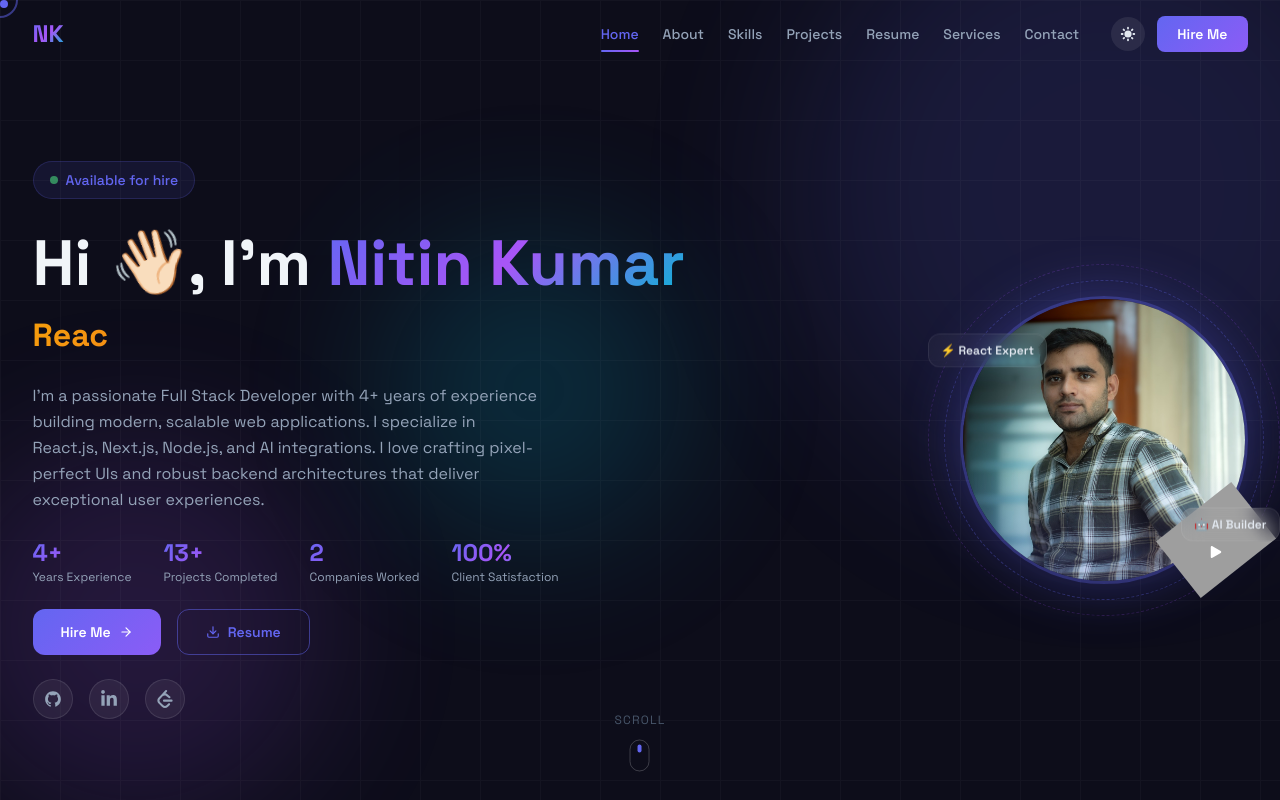
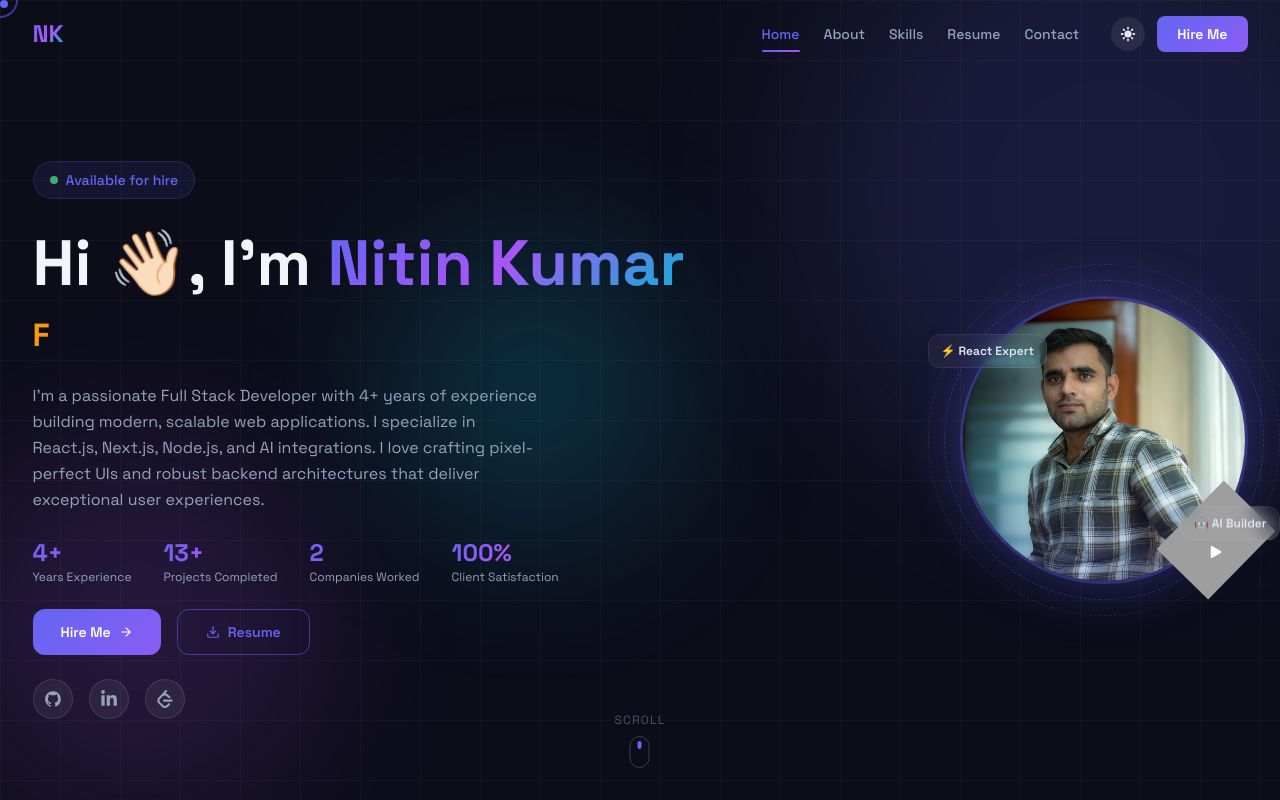
Before and after one commit to nitinkumar2003/animation-portfolio, a React (Vite) app: page / in a window 1280 px wide. Shown: the top 800 px of the page. Built offline with nearby package versions, Linux system fonts and the light colour scheme; grey boxes are pictures that could not be loaded.

Commit message:
project services,testimonials ,github stats hide for now

```diff
--- a/src/data/Constant.jsx
+++ b/src/data/Constant.jsx
@@ -2,8 +2,8 @@ export const navItems = [
   { id: 0, name: "home",     label: "Home" },
   { id: 1, name: "about",    label: "About" },
   { id: 2, name: "skills",   label: "Skills" },
-  { id: 3, name: "works",    label: "Projects" },
+  // { id: 3, name: "works",    label: "Projects" },
   { id: 4, name: "resume",   label: "Resume" },
-  { id: 5, name: "services", label: "Services" },
+  // { id: 5, name: "services", label: "Services" },
   { id: 6, name: "contact",  label: "Contact" },
 ];
--- a/src/pages/Home.jsx
+++ b/src/pages/Home.jsx
@@ -24,11 +24,11 @@ const Home = () => (
     <Hero />
     <About />
     <Skills />
-    <Project />
+    {/* <Project /> */}
     <Resume />
-    <Services />
-    <Testimonials />
-    <GithubStats />
+    {/* <Services /> */}
+    {/* <Testimonials /> */}
+    {/* <GithubStats /> */}
     <Contact />
     <Footer />
   </div>
```
Also changed, not shown: 1 other file (tests, documents, lock files or other folders).
